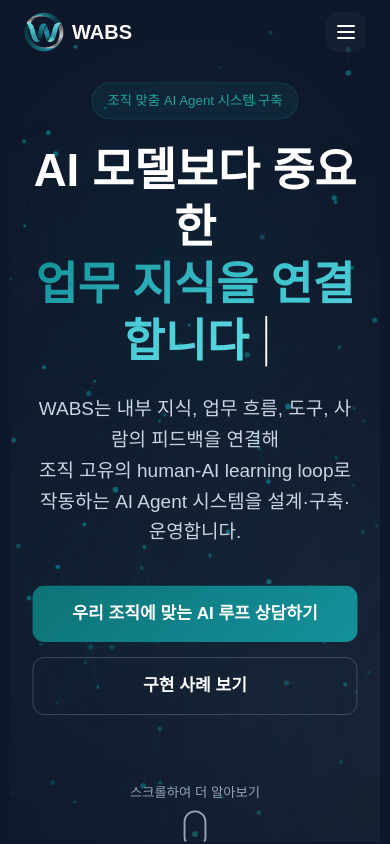
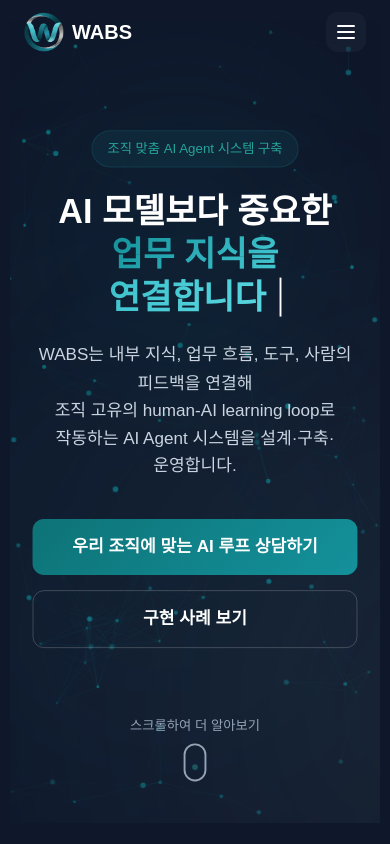
Before and after one commit to korwabs/korwabs.github.io, a Next.js app: page / in a window 390 px wide. Shown: the top 844 px of the page. Built offline with nearby package versions, Linux system fonts and the light colour scheme.

Commit message:
fix: improve mobile hero line breaks

```diff
--- a/src/components/sections/HeroSection.tsx
+++ b/src/components/sections/HeroSection.tsx
@@ -153,7 +153,7 @@
             </motion.span>
 
             <motion.h1
-              className="text-5xl md:text-7xl font-bold text-white mb-6 leading-tight"
+              className="text-4xl sm:text-5xl md:text-7xl font-bold text-white mb-6 leading-tight [word-break:keep-all]"
               initial={{ opacity: 0, y: 20 }}
               animate={{ opacity: 1, y: 0 }}
               transition={{ duration: 0.6, delay: 0.3 }}
@@ -173,7 +173,7 @@
             </motion.h1>
 
             <motion.p
-              className="text-xl text-dark-300 max-w-2xl mx-auto mb-10 leading-relaxed"
+              className="text-lg md:text-xl text-dark-300 max-w-2xl mx-auto mb-10 leading-relaxed [word-break:keep-all]"
               initial={{ opacity: 0, y: 20 }}
               animate={{ opacity: 1, y: 0 }}
               transition={{ duration: 0.6, delay: 0.5 }}
```
